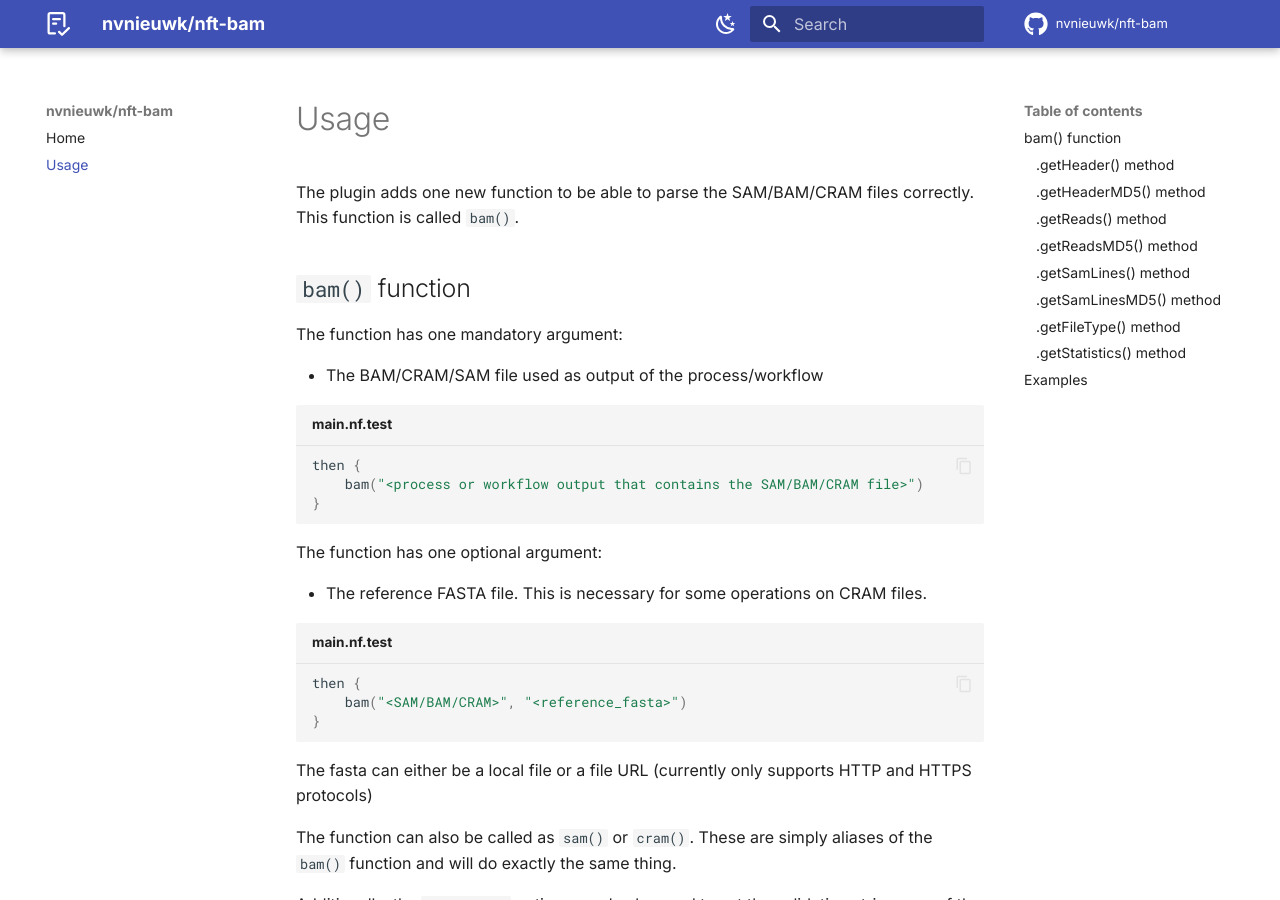
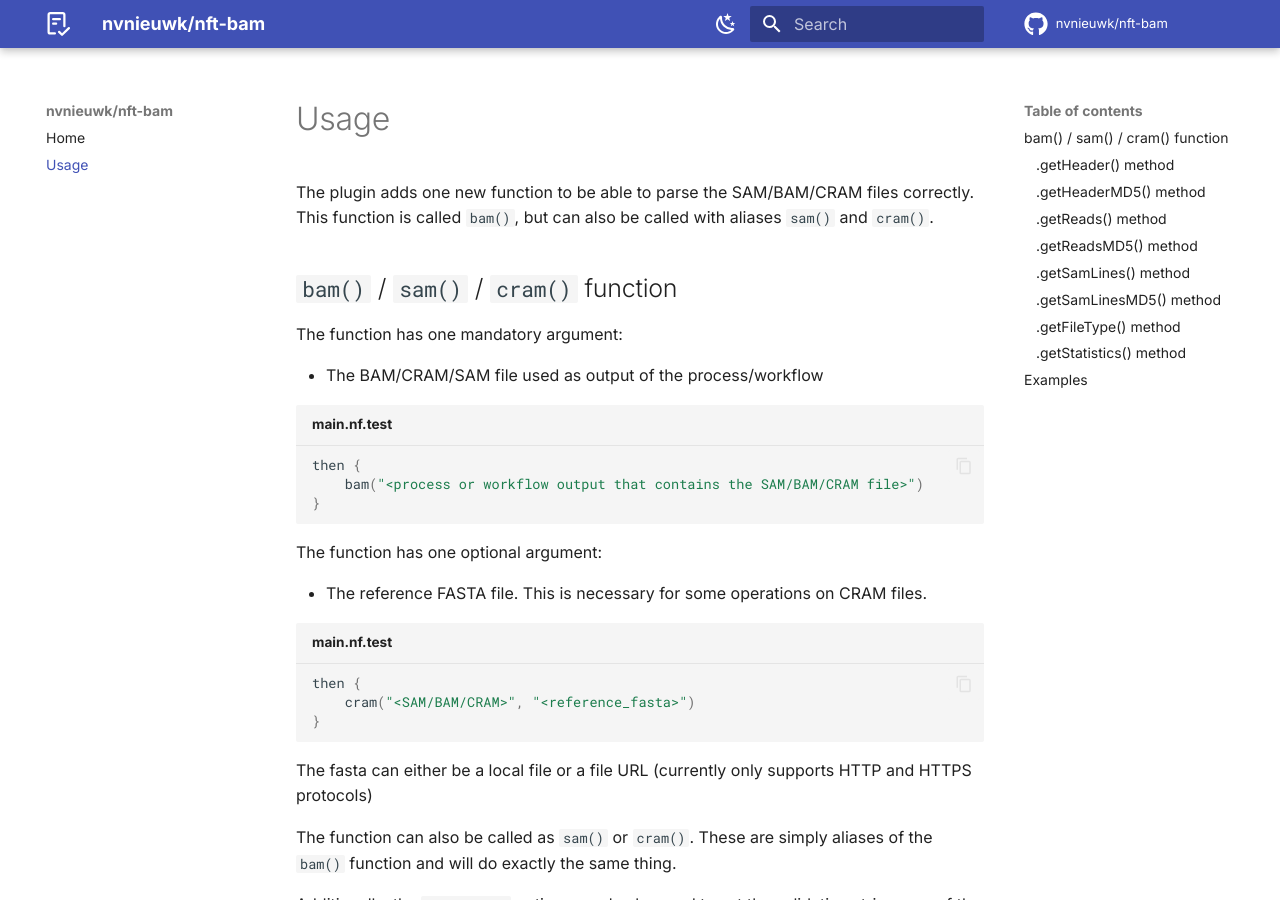
Before and after one commit to nvnieuwk/nft-bam, an MkDocs documentation site: the page built from docs/usage.md, in a window 1280 px wide and 900 px high. Built offline with MkDocs 1.6.1 and Material for MkDocs 9.7.7, drawn with Linux system fonts in a browser that asks for light colours; comment, search, counter and statistics services are not loaded; the version menu is left out; some of the changed text lies outside the part shown.

Commit message:
updated usage.md to make use of sam() and cram() more clear

````diff
--- a/docs/usage.md
+++ b/docs/usage.md
@@ -1,8 +1,8 @@
 # Usage
 
-The plugin adds one new function to be able to parse the SAM/BAM/CRAM files correctly. This function is called `bam()`.
+The plugin adds one new function to be able to parse the SAM/BAM/CRAM files correctly. This function is called `bam()`, but can also be called with aliases `sam()` and `cram()`.
 
-## `bam()` function
+## `bam()` / `sam()` / `cram()` function
 
 The function has one mandatory argument:
 
@@ -20,7 +20,7 @@ The function has one optional argument:
 
 ```groovy title="main.nf.test"
 then {
-    bam("<SAM/BAM/CRAM>", "<reference_fasta>")
+    cram("<SAM/BAM/CRAM>", "<reference_fasta>")
 }
 ```
 
@@ -70,7 +70,7 @@ The `.getHeaderMD5()` method returns the MD5 checksum of the header:
 
     ```groovy
     then {
-        bam("...").getHeaderMD5()
+        sam("...").getHeaderMD5()
     }
     ```
 
@@ -160,7 +160,7 @@ The `.getSamLines()` method returns a list of all lines from the alignment file:
 
     ```groovy
     then {
-        bam("...").getSamLines()
+        sam("...").getSamLines()
     }
     ```
 
@@ -182,7 +182,7 @@ You can also supply an integer to the function to limit the amount of lines the
 
     ```groovy
     then {
-        bam("...").getSamLines(2)
+        sam("...").getSamLines(2)
     }
     ```
 
@@ -203,7 +203,7 @@ The `.getSamLinesMD5()` method returns the MD5 checksum of the plain SAM lines:
 
     ```groovy
     then {
-        bam("...").getSamLinesMD5()
+        sam("...").getSamLinesMD5()
     }
     ```
 
````
